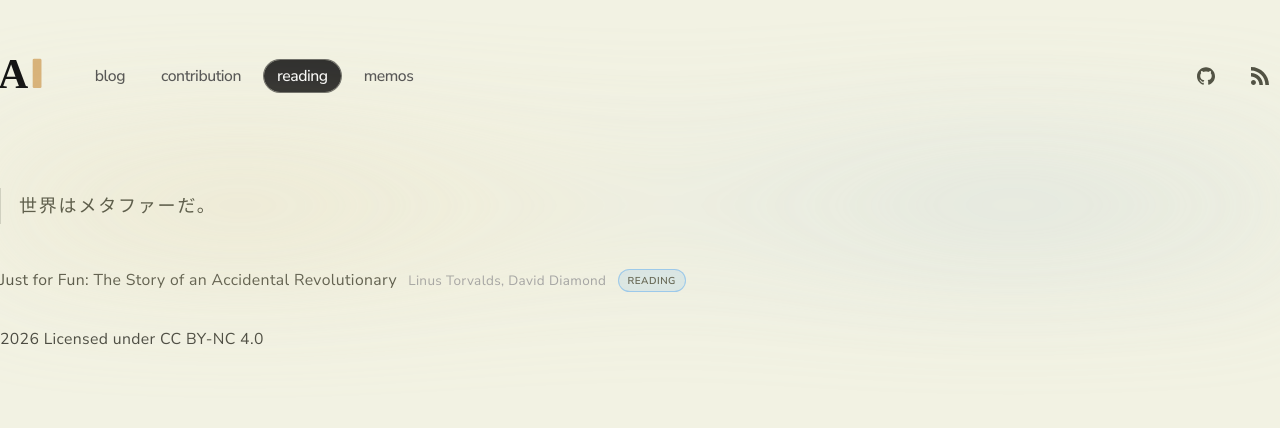
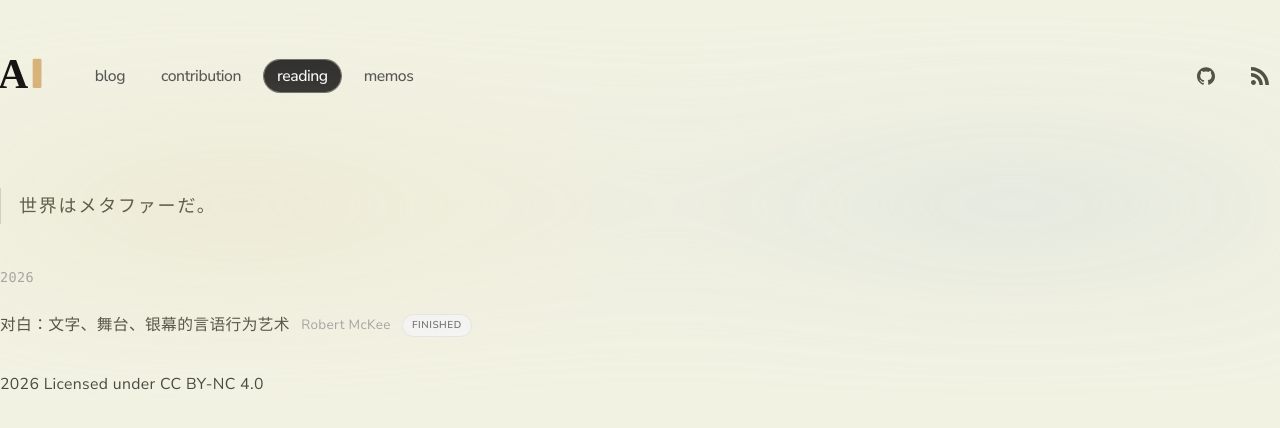
Before and after one commit to ShroXd/atriiy.dev, a Next.js app: page /reading in a window 1280 px wide. Shown: the top 428 px of the page. Built offline with nearby package versions, Linux system fonts and the light colour scheme.

Commit message:
feat: update reading page design

```diff
--- a/app/components/ReadingList.tsx
+++ b/app/components/ReadingList.tsx
@@ -1,45 +1,55 @@
 'use client'
 
 import { motion } from 'framer-motion'
-import type { ReadingEntry, ReadingStatus } from 'app/reading/utils'
+import type { ReadingFile, ReadingStatus } from 'app/reading/utils'
 
 const statusStyle: Record<ReadingStatus, string> = {
   Reading: 'bg-[var(--color-accent-soft)] border-[var(--color-accent-soft-border)] text-[var(--color-subtle)]',
-  Finished: 'bg-neutral-100 border-neutral-200 text-neutral-500',
-  Queued: 'bg-amber-50 border-amber-200 text-amber-600',
+  Finished: 'bg-neutral-100 dark:bg-neutral-800 border-neutral-200 dark:border-neutral-700 text-neutral-500',
+  Queued: 'bg-amber-50 dark:bg-amber-950/30 border-amber-200 dark:border-amber-800 text-amber-600 dark:text-amber-500',
 }
 
 interface ReadingListProps {
-  entries: ReadingEntry[]
+  data: ReadingFile[]
 }
 
-export function ReadingList({ entries }: ReadingListProps) {
-  const statusOrder: Record<ReadingStatus, number> = { Reading: 0, Queued: 1, Finished: 2 }
-  const sorted = [...entries].sort(
-    (a, b) => statusOrder[a.metadata.status] - statusOrder[b.metadata.status]
-  )
+export function ReadingList({ data }: ReadingListProps) {
+  const sorted = [...data].sort((a, b) => Number(b.year) - Number(a.year))
 
   return (
-    <ul className='flex flex-col items-start gap-2'>
-      {sorted.map((entry, i) => (
+    <div className='space-y-10'>
+      {sorted.map(file => (
+        <div key={file.year}>
+          <p className='mb-6 font-mono text-xs text-neutral-400'>{file.year}</p>
+          <ul className='flex flex-col gap-5'>
+            {file.books.map((book, i) => (
               <motion.li
-          key={entry.slug}
+                key={`${file.year}-${i}`}
                 initial={{ opacity: 0, y: 4 }}
                 animate={{ opacity: 1, y: 0 }}
                 transition={{ duration: 0.22, delay: i * 0.05 }}
-          className='flex items-center gap-2.5'
               >
+                <div className='flex items-center gap-2.5'>
                   <span className='text-sm text-[var(--color-heading)]'>
-            {entry.metadata.title}
+                    {book.title}
                   </span>
                   <span className='text-xs text-neutral-400'>
-            {entry.metadata.author}
+                    {book.author}
                   </span>
-          <span className={`rounded-full border px-2 py-0.5 text-[10px] font-semibold uppercase tracking-wider ${statusStyle[entry.metadata.status]}`}>
-            {entry.metadata.status}
+                  <span className={`rounded-full border px-2 py-0.5 text-[10px] font-semibold uppercase tracking-wider ${statusStyle[book.status]}`}>
+                    {book.status}
                   </span>
+                </div>
+                {book.comments && (
+                  <p className='mt-1.5 text-xs text-[var(--color-subtle)] leading-relaxed'>
+                    {book.comments}
+                  </p>
+                )}
               </motion.li>
             ))}
           </ul>
+        </div>
+      ))}
+    </div>
   )
 }
--- /dev/null
+++ b/app/reading/books/2026.mdx
@@ -0,0 +1,8 @@
+---
+year: '2026'
+---
+
+## 对白：文字、舞台、银幕的言语行为艺术
+- author: Robert McKee
+- publishedAt: 2017-12-01
+- status: Finished
--- a/app/reading/books/just-for-fun.mdx
+++ /dev/null
@@ -1,8 +0,0 @@
----
-title: 'Just for Fun: The Story of an Accidental Revolutionary'
-author: 'Linus Torvalds, David Diamond'
-year: '2025'
-status: 'Reading'
-publishedAt: '2002-06-04'
-cover: 'https://m.media-amazon.com/images/I/41SAY5C2ETL._SY445_SX342_ML2_.jpg'
----
--- a/app/reading/page.tsx
+++ b/app/reading/page.tsx
@@ -22,7 +22,7 @@ export default function Page() {
         </FadeIn>
 
         <FadeIn delay={0.35} className='mt-10'>
-          <ReadingList entries={allEntries} />
+          <ReadingList data={allEntries} />
         </FadeIn>
       </section>
     </PageTransition>
--- a/app/reading/utils.ts
+++ b/app/reading/utils.ts
@@ -1,23 +1,86 @@
+import fs from 'fs'
 import path from 'path'
 
-import { getMDXData, type MDXEntry } from 'app/lib/mdx'
+import { parseFrontmatter } from 'app/lib/mdx'
 
 export type ReadingStatus = 'Reading' | 'Finished' | 'Queued'
 
-export type ReadingMetadata = {
+export type BookEntry = {
   title: string
   author: string
-  year: string
+  publishedAt: string
   status: ReadingStatus
-  publishedAt: string
-  tags?: string[]
-  cover?: string
+  comments?: string
 }
 
-export type ReadingEntry = MDXEntry<ReadingMetadata>
+export type ReadingFile = {
+  year: string
+  books: BookEntry[]
+}
 
-export function getReadingEntries(): ReadingEntry[] {
-  return getMDXData<ReadingMetadata>(
-    path.join(process.cwd(), 'app', 'reading', 'books')
-  )
+function parseBookSection(title: string, sectionLines: string[]): BookEntry {
+  const meta: Record<string, string> = {}
+  const commentLines: string[] = []
+  let pastMeta = false
+
+  for (const line of sectionLines) {
+    const trimmed = line.trim()
+    if (!pastMeta && /^-\s+\w+:/.test(trimmed)) {
+      const match = trimmed.match(/^-\s+(\w+):\s*(.*)/)
+      if (match) meta[match[1]] = match[2].trim()
+    } else {
+      pastMeta = true
+      commentLines.push(line)
+    }
+  }
+
+  const comments = commentLines.join('\n').trim()
+  return {
+    title,
+    author: meta.author ?? '',
+    publishedAt: meta.publishedAt ?? '',
+    status: (meta.status as ReadingStatus) ?? 'Queued',
+    ...(comments ? { comments } : {}),
+  }
 }
+
+function parseContent(content: string): BookEntry[] {
+  const books: BookEntry[] = []
+  const lines = content.split('\n')
+
+  let currentTitle: string | null = null
+  let currentLines: string[] = []
+
+  for (const line of lines) {
+    const trimmed = line.trim()
+    if (trimmed.startsWith('## ')) {
+      if (currentTitle) {
+        books.push(parseBookSection(currentTitle, currentLines))
+      }
+      currentTitle = trimmed.slice(3).trim()
+      currentLines = []
+    } else if (currentTitle) {
+      currentLines.push(line)
+    }
+  }
+
+  if (currentTitle) {
+    books.push(parseBookSection(currentTitle, currentLines))
+  }
+
+  return books
+}
+
+export function getReadingEntries(): ReadingFile[] {
+  const dir = path.join(process.cwd(), 'app', 'reading', 'books')
+  const files = fs.readdirSync(dir).filter(f => path.extname(f) === '.mdx')
+
+  return files.map(file => {
+    const raw = fs.readFileSync(path.join(dir, file), 'utf-8')
+    const { metadata, content } = parseFrontmatter<{ year: string }>(raw)
+    return {
+      year: metadata.year ?? path.basename(file, '.mdx'),
+      books: parseContent(content),
+    }
+  })
+}
```
Lines whose indentation alone changed are shown as unchanged.
